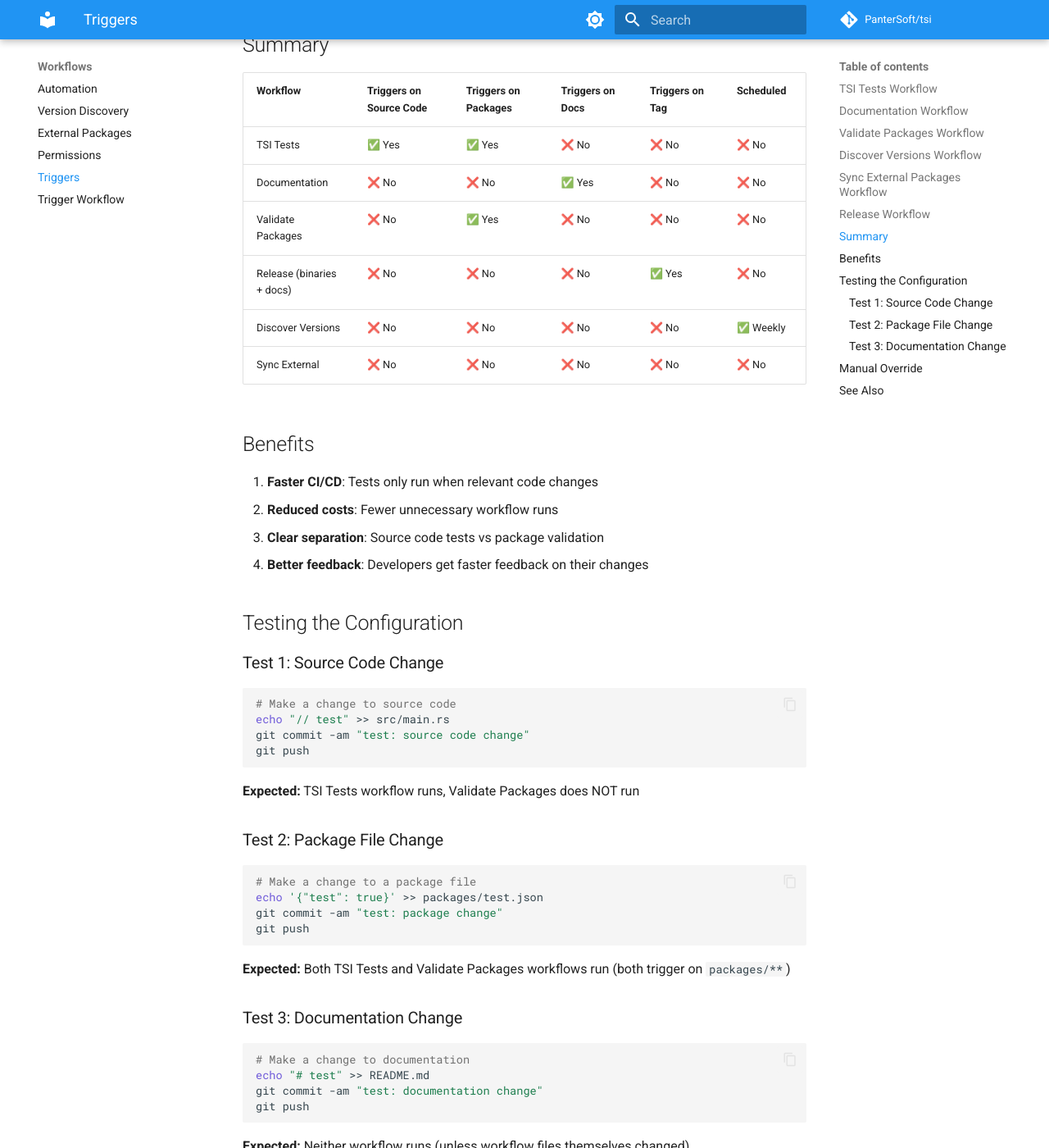
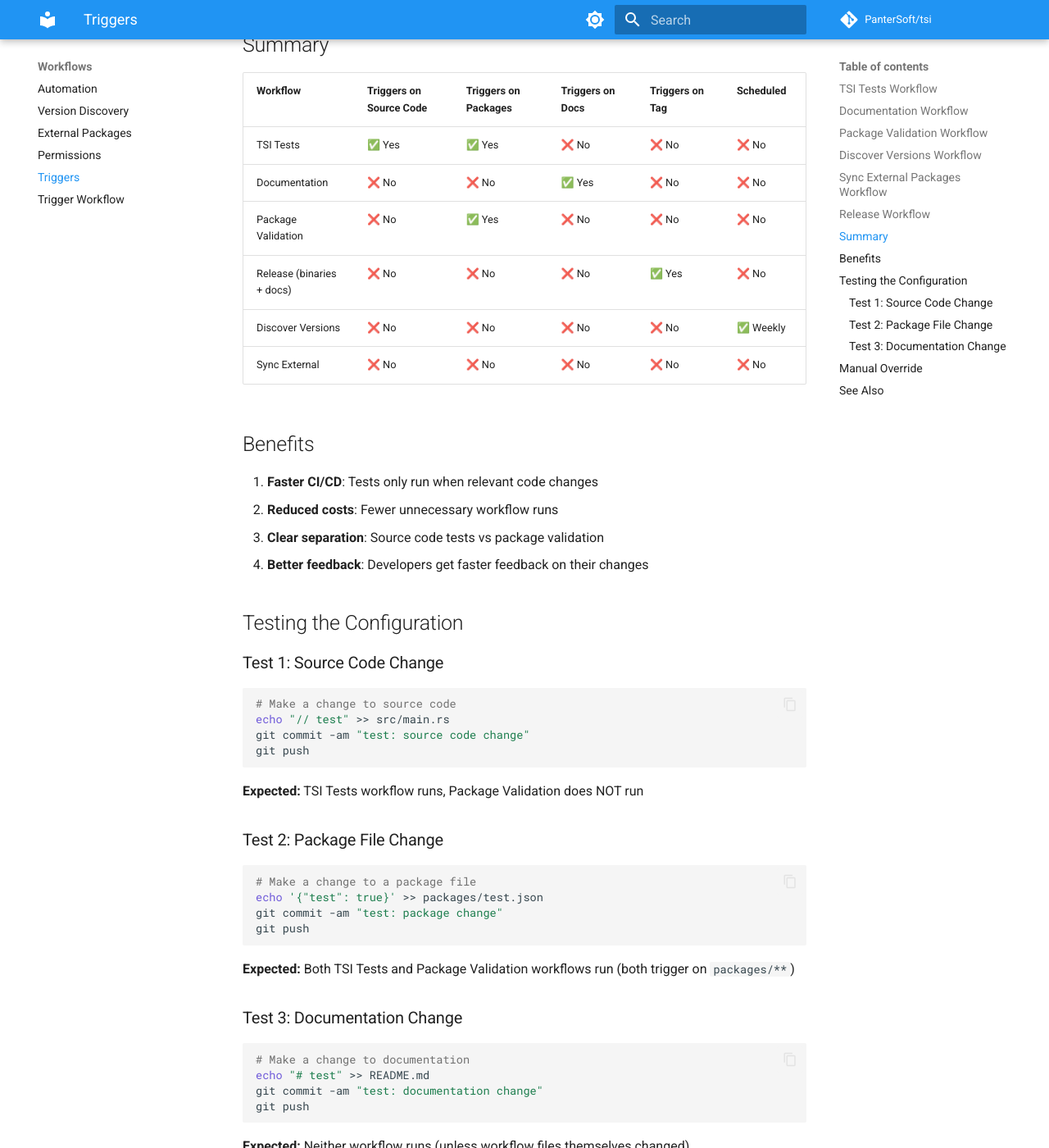
Before and after one commit to PanterSoft/TheSourceInstaller, an MkDocs documentation site: the page built from docs/workflows/triggers.md, in a window 1280 px wide and 1400 px high, scrolled down 2413 px. Shown: the whole window at 82% size. Built offline with MkDocs 1.6.1 and Material for MkDocs 9.7.7, drawn with Linux system fonts in a browser that asks for light colours; comment, search, counter and statistics services are not loaded; the version menu is left out; some of the changed text lies outside the part shown.

Commit message:
fixed workflow

````diff
--- a/docs/workflows/triggers.md
+++ b/docs/workflows/triggers.md
@@ -42,16 +42,16 @@ This document explains when each workflow runs and what triggers them.
 
 **Manual Trigger:** Yes, via `workflow_dispatch`
 
-## Validate Packages Workflow
+## Package Validation Workflow
 
-**File:** `.github/workflows/validate-packages.yml`
+**File:** `.github/workflows/package-validation.yml`
 
 **Purpose:** Validates package JSON files and ensures TSI can parse them
 
 **Triggers:**
 - ✅ **Only runs when package files change:**
   - `packages/**/*.json` - Package definition files
-  - `.github/workflows/validate-packages.yml` - The workflow file itself
+  - `.github/workflows/package-validation.yml` - The workflow file itself
 
 - ❌ **Does NOT run when:**
   - TSI source code changes
@@ -111,7 +111,7 @@ This document explains when each workflow runs and what triggers them.
 |----------|-------------------------|---------------------|------------------|-----------------|-----------|
 | TSI Tests | ✅ Yes | ✅ Yes | ❌ No | ❌ No | ❌ No |
 | Documentation | ❌ No | ❌ No | ✅ Yes | ❌ No | ❌ No |
-| Validate Packages | ❌ No | ✅ Yes | ❌ No | ❌ No | ❌ No |
+| Package Validation | ❌ No | ✅ Yes | ❌ No | ❌ No | ❌ No |
 | Release (binaries + docs) | ❌ No | ❌ No | ❌ No | ✅ Yes | ❌ No |
 | Discover Versions | ❌ No | ❌ No | ❌ No | ❌ No | ✅ Weekly |
 | Sync External | ❌ No | ❌ No | ❌ No | ❌ No | ❌ No |
@@ -134,7 +134,7 @@ git commit -am "test: source code change"
 git push
 ```
 
-**Expected:** TSI Tests workflow runs, Validate Packages does NOT run
+**Expected:** TSI Tests workflow runs, Package Validation does NOT run
 
 ### Test 2: Package File Change
 
@@ -145,7 +145,7 @@ git commit -am "test: package change"
 git push
 ```
 
-**Expected:** Both TSI Tests and Validate Packages workflows run (both trigger on `packages/**`)
+**Expected:** Both TSI Tests and Package Validation workflows run (both trigger on `packages/**`)
 
 ### Test 3: Documentation Change
 
````
Also changed, not shown: 2 other files.
